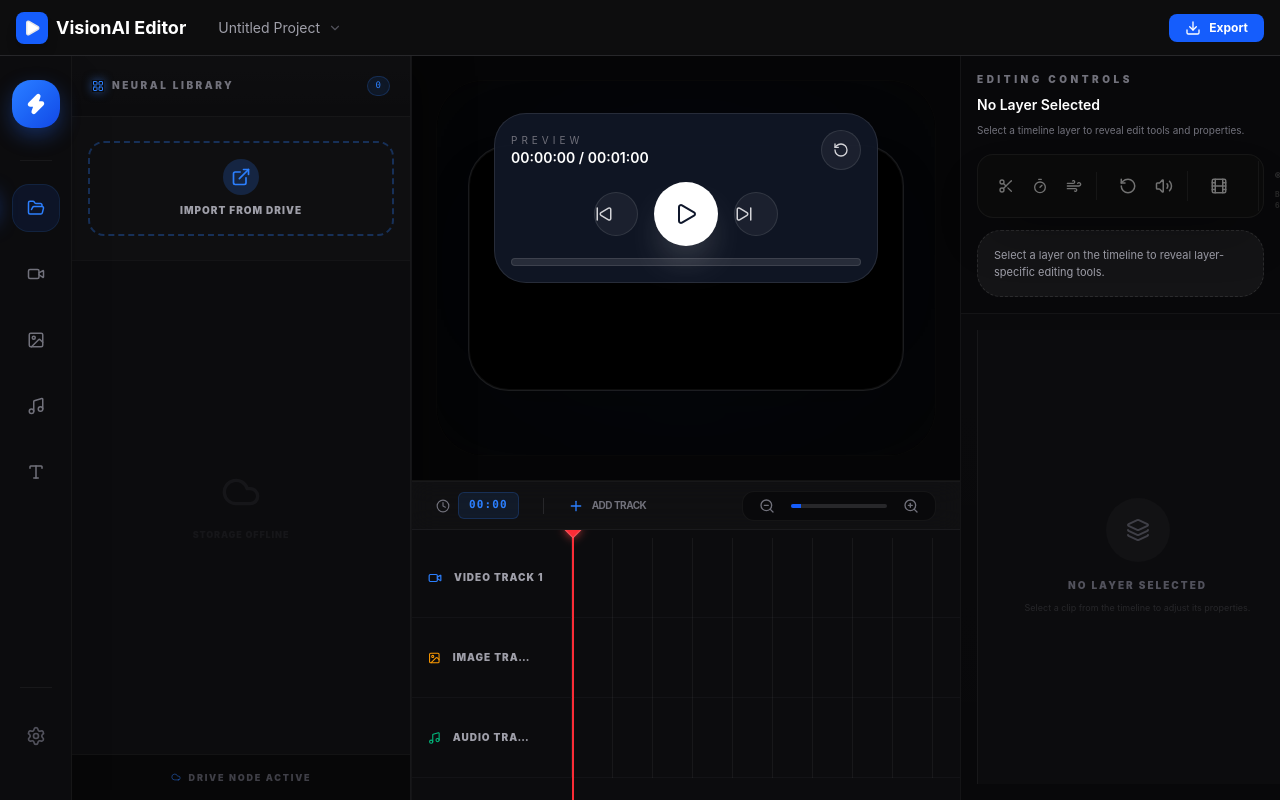
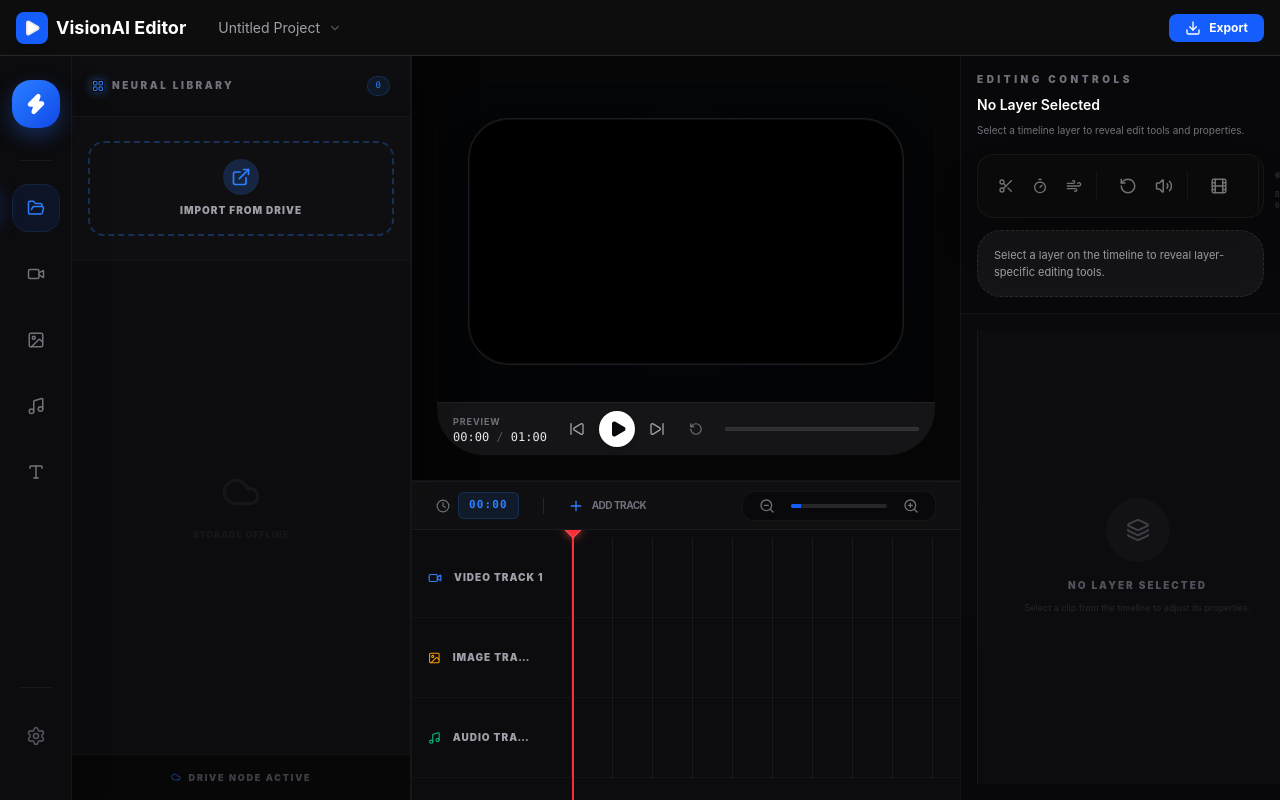
Before and after one commit to Sejalsoni30/VisionAI-Video-Editor, a React (Vite) app in the folder video-editor-app/: page /editor in a window 1280 px wide. Built offline with nearby package versions, Linux system fonts and the light colour scheme.

Commit message:
Final set up pf controls block

```diff
--- a/video-editor-app/src/components/Preview/Controls.jsx
+++ b/video-editor-app/src/components/Preview/Controls.jsx
@@ -1,5 +1,5 @@
 import React from 'react';
-import { Play, Pause, SkipBack, SkipForward, Volume2, RotateCcw } from 'lucide-react';
+import { Play, Pause, SkipBack, SkipForward, RotateCcw } from 'lucide-react';
 import { useSelector, useDispatch } from 'react-redux';
 import { updateCurrentTime, setIsPlaying } from '../../store/projectSlice';
 
@@ -8,25 +8,14 @@ const Controls = () => {
   const { currentTime, isPlaying, duration } = useSelector((state) => state.project);
 
   const formatTime = (seconds = 0) => {
-    const hrs = Math.floor(seconds / 3600);
-    const mins = Math.floor((seconds % 3600) / 60);
+    const mins = Math.floor(seconds / 60);
     const secs = Math.floor(seconds % 60);
-    const parts = [mins, secs].map((value) => value.toString().padStart(2, '0'));
-    return hrs > 0 ? `${hrs.toString().padStart(2, '0')}:${parts.join(':')}` : `00:${parts.join(':')}`;
+    return `${mins.toString().padStart(2, '0')}:${secs.toString().padStart(2, '0')}`;
   };
 
-  const handlePlayPause = () => {
-    dispatch(setIsPlaying(!isPlaying));
-  };
-
-  const handleSkipForward = () => {
-    dispatch(updateCurrentTime(currentTime + 5));
-  };
-
-  const handleSkipBack = () => {
-    dispatch(updateCurrentTime(Math.max(0, currentTime - 5)));
-  };
-
+  const handlePlayPause = () => dispatch(setIsPlaying(!isPlaying));
+  const handleSkipForward = () => dispatch(updateCurrentTime(Math.min(duration, currentTime + 5)));
+  const handleSkipBack = () => dispatch(updateCurrentTime(Math.max(0, currentTime - 5)));
   const handleReset = () => {
     dispatch(updateCurrentTime(0));
     dispatch(setIsPlaying(false));
@@ -35,53 +24,50 @@ const Controls = () => {
   const progress = duration > 0 ? Math.min(100, (currentTime / duration) * 100) : 0;
 
   return (
-    <div className="absolute top-8 left-1/2 -translate-x-1/2 w-[calc(100%-2rem)] max-w-[24rem] bg-[#111827]/90 backdrop-blur-2xl border border-white/10 rounded-[2rem] p-4 shadow-[0_30px_80px_-30px_rgba(0,0,0,0.9)] z-50">
-      <div className="flex items-center justify-between gap-3 mb-3">
-        <div>
-          <div className="text-[10px] uppercase tracking-[0.4em] text-zinc-500">Preview</div>
-          <div className="text-sm font-semibold text-white">{formatTime(currentTime)} / {formatTime(duration)}</div>
+    /* Yahan se 'absolute' aur 'top-6' hata diya gaya hai taaki ye layout mein fit ho jaye */
+    <div className="w-full bg-zinc-900/90 border-t border-white/5 py-2 px-4 shadow-xl">
+      <div className="max-w-4xl mx-auto flex items-center gap-4">
+
+        {/* Left: Time display */}
+        <div className="flex flex-col min-w-[85px]">
+          <span className="text-[9px] uppercase tracking-widest text-zinc-500 font-bold">Preview</span>
+          <div className="text-xs font-mono text-white/90 leading-none mt-0.5">
+            {formatTime(currentTime)} <span className="text-zinc-600">/</span> {formatTime(duration)}
+          </div>
         </div>
 
-        <button
-          onClick={handleReset}
-          className="flex items-center justify-center w-10 h-10 rounded-3xl border border-white/10 bg-white/5 text-zinc-300 hover:bg-white/10 transition"
-          title="Reset playhead"
-        >
-          <RotateCcw size={16} />
-        </button>
-      </div>
-
-      <div className="flex items-center justify-center gap-4 mb-3">
-        <button
-          onClick={handleSkipBack}
-          className="w-11 h-11 rounded-3xl bg-white/5 border border-white/10 text-zinc-300 hover:bg-white/10 transition"
-          title="Rewind 5s"
-        >
-          <SkipBack size={18} />
+        {/* Center: Main Controls */}
+        <div className="flex items-center gap-2">
+          <button onClick={handleSkipBack} className="p-1.5 text-zinc-400 hover:text-white transition">
+            <SkipBack size={16} />
           </button>
 
           <button
             onClick={handlePlayPause}
-          className="w-16 h-16 rounded-full bg-white text-slate-900 flex items-center justify-center shadow-[0_20px_40px_-20px_rgba(255,255,255,0.8)] transition hover:scale-[1.05] active:scale-95"
-          title={isPlaying ? 'Pause' : 'Play'}
+            className="w-9 h-9 rounded-full bg-white text-zinc-950 flex items-center justify-center shadow-md hover:scale-105 active:scale-95 transition-all"
           >
-          {isPlaying ? <Pause size={24} /> : <Play size={24} />}
+            {isPlaying ? <Pause size={18} fill="currentColor" /> : <Play size={18} fill="currentColor" className="ml-0.5" />}
           </button>
 
-        <button
-          onClick={handleSkipForward}
-          className="w-11 h-11 rounded-3xl bg-white/5 border border-white/10 text-zinc-300 hover:bg-white/10 transition"
-          title="Forward 5s"
-        >
-          <SkipForward size={18} />
+          <button onClick={handleSkipForward} className="p-1.5 text-zinc-400 hover:text-white transition">
+            <SkipForward size={16} />
+          </button>
+
+          <button onClick={handleReset} className="p-1.5 text-zinc-500 hover:text-zinc-300 ml-1">
+            <RotateCcw size={14} />
           </button>
         </div>
 
-      <div className="rounded-full bg-white/10 overflow-hidden border border-white/10 h-2">
+        {/* Right: Full Width Progress Bar */}
+        <div className="flex-1 flex items-center h-full">
+          <div className="relative w-full h-1 bg-white/10 rounded-full overflow-hidden border border-white/5">
             <div
-          className="h-full rounded-full bg-gradient-to-r from-blue-500 via-sky-400 to-cyan-400 shadow-[0_0_20px_rgba(56,189,248,0.45)] transition-all duration-300"
+              className="absolute top-0 left-0 h-full bg-gradient-to-r from-blue-500 to-sky-400 transition-all duration-300"
               style={{ width: `${progress}%` }}
             />
+          </div>
+        </div>
+
       </div>
     </div>
   );
```
Lines whose indentation alone changed are shown as unchanged.
